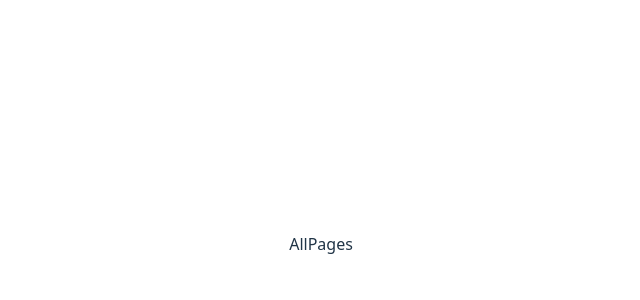
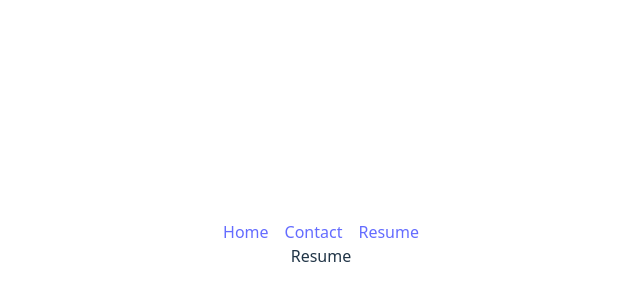
Before and after one commit to VictorSouzaCode/React-Performance-best-Practices, a React (Vite) app: page /resume in a window 1280 px wide. Shown: the part 156-456 px from the top of the page, without its empty margins (319-959 px from the left). Built offline with nearby package versions, Linux system fonts and the light colour scheme.

Commit message:
route based code splitting lesson completed

```diff
--- a/src/exercises/routeBase-CodeSplitting/AllPages.tsx
+++ b/src/exercises/routeBase-CodeSplitting/AllPages.tsx
@@ -1,15 +1,29 @@
+import { BrowserRouter as Router, Routes, Route, Link } from "react-router-dom";
+import React, { Suspense } from "react";
 
-
-/*
-When building an app with multiple pages (using React Router), if you import all pages normally, React will bundle them all together.
-That means even if a user only visits /home, your /about and /contact code still loads at startup.
-*/
-
-// With route-based code splitting, each page is loaded only when visited. This makes the first load much faster.
+// Lazy imports
+const Home = React.lazy(() => import("./Home"))
+const Contact = React.lazy(() => import("./Contact"))
+const Resume = React.lazy(() => import("./Resume"))
 
 const AllPages = () => {
   return (
-    <div>AllPages</div>
+      <Router>
+
+          <nav style={{ display: "flex", gap: "1rem" }}>
+              <Link to="/">Home</Link>
+              <Link to="/contact">Contact</Link>
+              <Link to="/resume">Resume</Link>
+          </nav>
+          {/* Suspense wraps all lazy-loaded routes */}
+          <Suspense fallback={<div>Loading page...</div>}>
+              <Routes>
+                  <Route path="/" element={<Home />} />
+                  <Route path="/contact" element={<Contact />} />
+                  <Route path="/resume" element={<Resume />} />
+              </Routes>
+          </Suspense>
+      </Router>
   )
 }
 
```
Also changed, not shown: src/exercises/routeBase-CodeSplitting/Home.tsx (+19 -0 lines).
